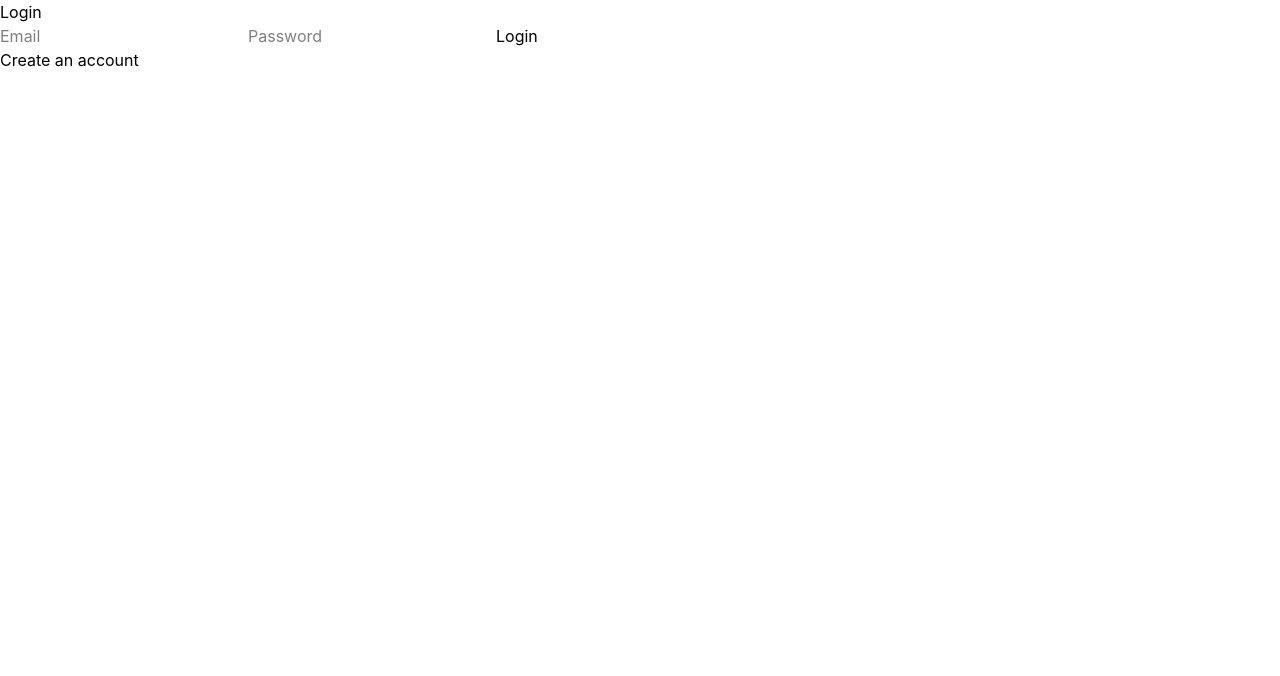
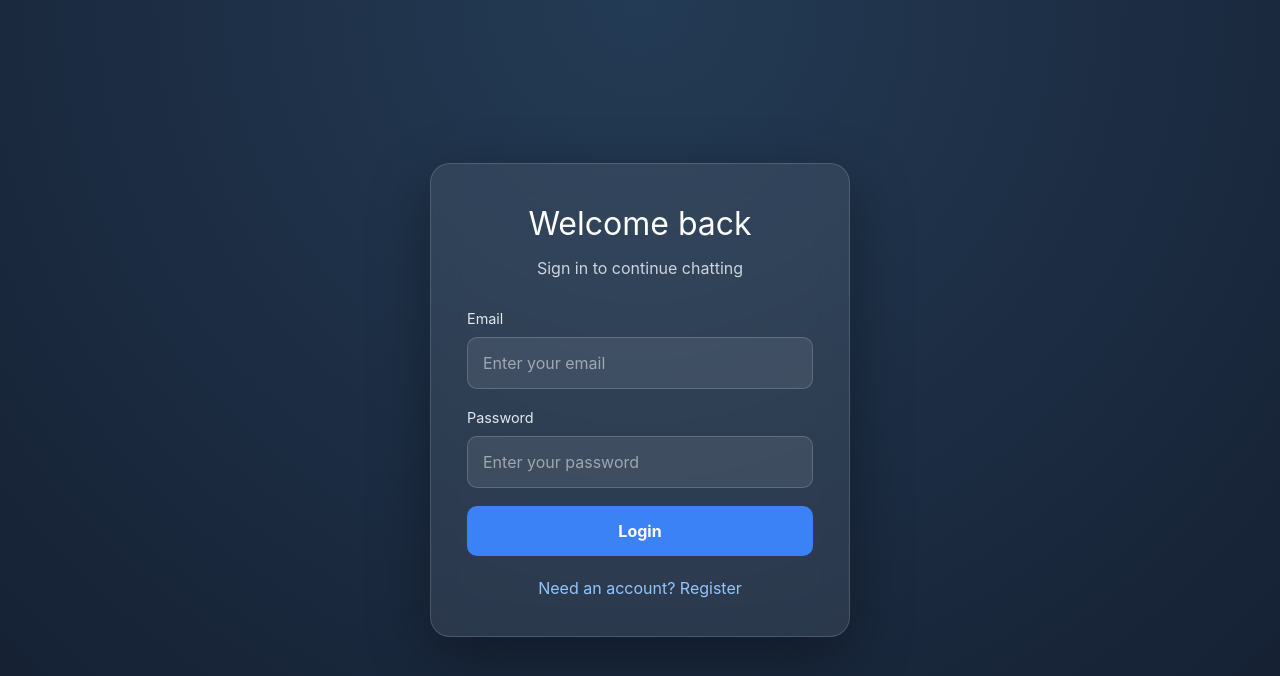
Before and after one commit to Cremefreesh/Real-Time-Chat-App, a React (Vite) app in the folder frontend/frontend-react/: page / in a window 1280 px wide. Shown: the top 676 px of the page. Built offline with nearby package versions, Linux system fonts and the light colour scheme.

Commit message:
front end recomp testing

```diff
--- a/frontend/frontend-react/src/App.jsx
+++ b/frontend/frontend-react/src/App.jsx
@@ -7,6 +7,7 @@ import {
 
 import { RoomSelector } from "./components/roomSelector";
 import { ChatRoom } from "./components/chat-room";
+import { AuthForm } from "./components/authForm";
 
 
 function App() {
@@ -89,58 +90,23 @@ function App() {
 
   if (!token) {
     return (
-      <main>
-        <h1>
-          {mode === "login"
-            ? "Login"
-            : "Create account"}
-        </h1>
-
-        <form onSubmit={handleAuth}>
-          {mode === "signup" && (
-            <input
-              type="text"
-              value={username}
-              onChange={(event) =>
+      <AuthForm
+        mode={mode}
+        username={username}
+        email={email}
+        password={password}
+        error={error}
+        onUsernameChange={(event) =>
           setUsername(event.target.value)
         }
-              placeholder="Username"
-              required
-            />
-          )}
-
-          <input
-            type="email"
-            value={email}
-            onChange={(event) =>
+        onEmailChange={(event) =>
           setEmail(event.target.value)
         }
-            placeholder="Email"
-            required
-          />
-
-          <input
-            type="password"
-            value={password}
-            onChange={(event) =>
+        onPasswordChange={(event) =>
           setPassword(event.target.value)
         }
-            placeholder="Password"
-            required
-          />
-
-          <button type="submit">
-            {mode === "login"
-              ? "Login"
-              : "Register"}
-          </button>
-        </form>
-
-        {error && <p>{error}</p>}
-
-        <button
-          type="button"
-          onClick={() => {
+        onSubmit={handleAuth}
+        onToggleMode={() => {
           setError("");
 
           setMode((currentMode) =>
@@ -149,12 +115,7 @@ function App() {
               : "login"
           );
         }}
-        >
-          {mode === "login"
-            ? "Create an account"
-            : "Return to login"}
-        </button>
-      </main>
+      />
     );
   }
 
--- /dev/null
+++ b/frontend/frontend-react/src/components/authForm.css
@@ -0,0 +1,92 @@
+.auth-page {
+  min-height: 100vh;
+  display: flex;
+  justify-content: center;
+  align-items: center;
+  padding: 24px;
+  background:
+    radial-gradient(circle at top, #243b55, #141e30);
+}
+
+.auth-card {
+  width: 100%;
+  max-width: 420px;
+  padding: 36px;
+  border-radius: 20px;
+  background: rgba(255, 255, 255, 0.08);
+  backdrop-filter: blur(14px);
+  border: 1px solid rgba(255, 255, 255, 0.15);
+  box-shadow: 0 20px 60px rgba(0, 0, 0, 0.35);
+}
+
+.auth-title {
+  margin: 0;
+  color: white;
+  font-size: 2rem;
+  text-align: center;
+}
+
+.auth-subtitle {
+  margin: 8px 0 28px;
+  color: #cbd5e1;
+  text-align: center;
+}
+
+.auth-form {
+  display: flex;
+  flex-direction: column;
+  gap: 18px;
+}
+
+.input-group {
+  display: flex;
+  flex-direction: column;
+  gap: 7px;
+}
+
+.input-group label {
+  color: #e2e8f0;
+  font-size: 0.9rem;
+}
+
+.input-group input {
+  padding: 13px 15px;
+  border: 1px solid rgba(255, 255, 255, 0.18);
+  border-radius: 10px;
+  background: rgba(255, 255, 255, 0.08);
+  color: white;
+  outline: none;
+}
+
+.input-group input:focus {
+  border-color: #60a5fa;
+}
+
+.auth-submit {
+  padding: 13px;
+  border: none;
+  border-radius: 10px;
+  cursor: pointer;
+  font-weight: 700;
+  background: #3b82f6;
+  color: white;
+}
+
+.auth-submit:hover {
+  background: #2563eb;
+}
+
+.auth-toggle {
+  display: block;
+  margin: 20px auto 0;
+  border: none;
+  background: transparent;
+  color: #93c5fd;
+  cursor: pointer;
+}
+
+.auth-error {
+  margin: 0;
+  color: #fca5a5;
+  text-align: center;
+}
--- /dev/null
+++ b/frontend/frontend-react/src/components/authForm.jsx
@@ -0,0 +1,89 @@
+import "./AuthForm.css";
+
+export function AuthForm({
+  mode,
+  username,
+  email,
+  password,
+  error,
+  onUsernameChange,
+  onEmailChange,
+  onPasswordChange,
+  onSubmit,
+  onToggleMode,
+}) {
+  return (
+    <main className="auth-page">
+      <div className="auth-card">
+        <h1 className="auth-title">
+          {mode === "login" ? "Welcome back" : "Create account"}
+        </h1>
+
+        <p className="auth-subtitle">
+          {mode === "login"
+            ? "Sign in to continue chatting"
+            : "Join the conversation"}
+        </p>
+
+        <form className="auth-form" onSubmit={onSubmit}>
+          {mode === "signup" && (
+            <div className="input-group">
+              <label htmlFor="username">Username</label>
+
+              <input
+                id="username"
+                type="text"
+                value={username}
+                onChange={onUsernameChange}
+                placeholder="Enter your username"
+                required
+              />
+            </div>
+          )}
+
+          <div className="input-group">
+            <label htmlFor="email">Email</label>
+
+            <input
+              id="email"
+              type="email"
+              value={email}
+              onChange={onEmailChange}
+              placeholder="Enter your email"
+              required
+            />
+          </div>
+
+          <div className="input-group">
+            <label htmlFor="password">Password</label>
+
+            <input
+              id="password"
+              type="password"
+              value={password}
+              onChange={onPasswordChange}
+              placeholder="Enter your password"
+              required
+            />
+          </div>
+
+          {error && <p className="auth-error">{error}</p>}
+
+          <button className="auth-submit" type="submit">
+            {mode === "login" ? "Login" : "Register"}
+          </button>
+        </form>
+
+        <button
+          className="auth-toggle"
+          type="button"
+          onClick={onToggleMode}
+        >
+          {mode === "login"
+            ? "Need an account? Register"
+            : "Already have an account? Login"}
+        </button>
+      </div>
+    </main>
+  );
+}
```
Lines whose indentation alone changed are shown as unchanged.
